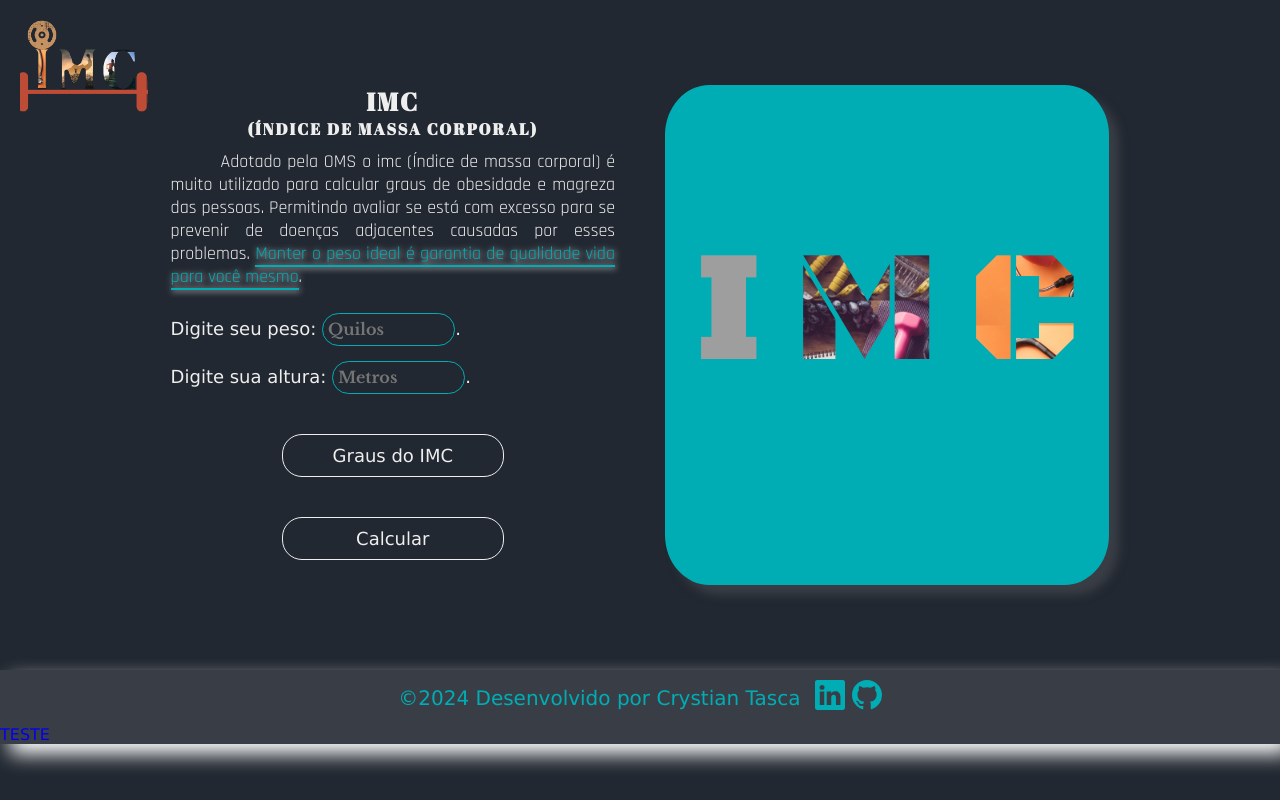
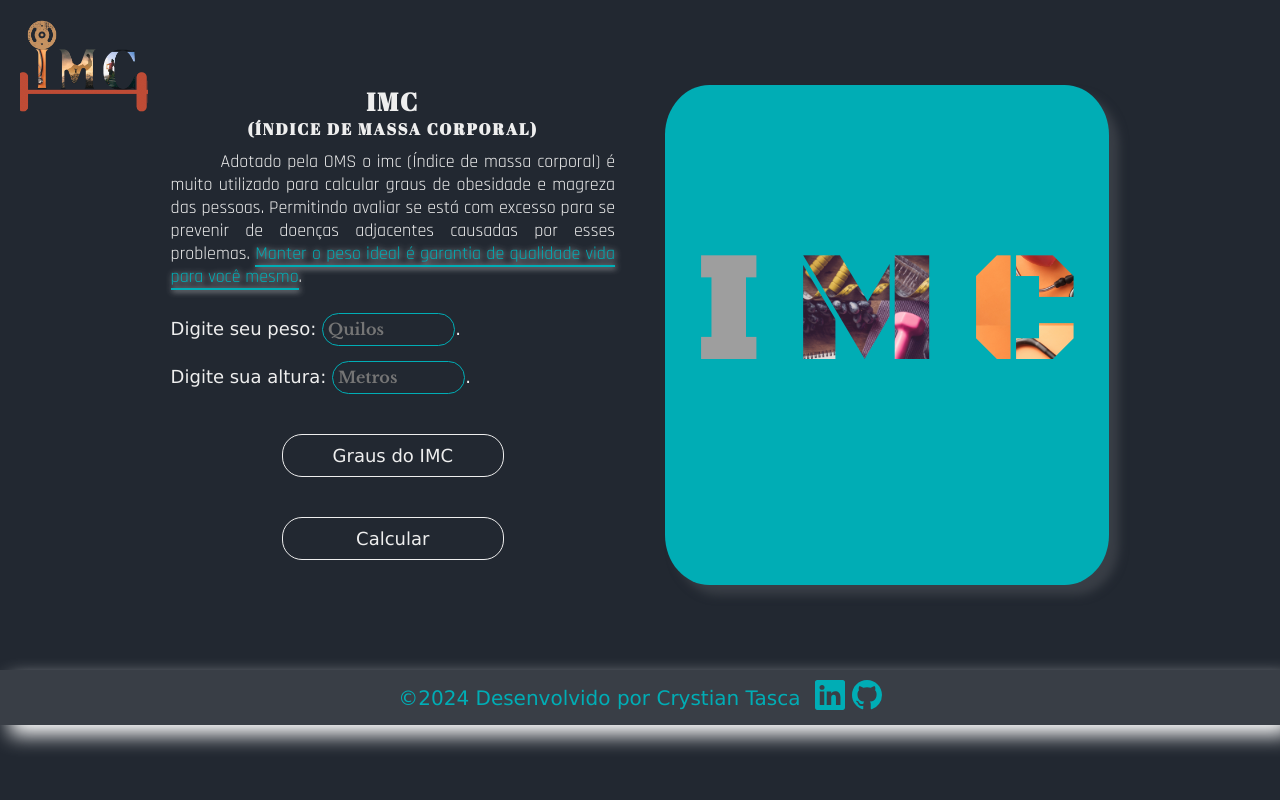
Before and after one commit to Legolas-2023/IMC, a plain HTML site: page index.html in a window 1280 px wide. Drawn offline with nearby package versions, Linux system fonts and the light colour scheme; grey boxes are pictures that could not be loaded.

Commit message:
Update index.html

```diff
--- a/index.html
+++ b/index.html
@@ -145,7 +145,6 @@
           </a>
         </div>
       </div>
-      <a href="README.md">TESTE</a>
     </footer>
   </body>
 
```
